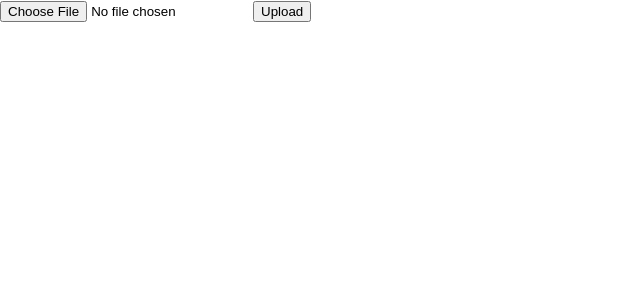
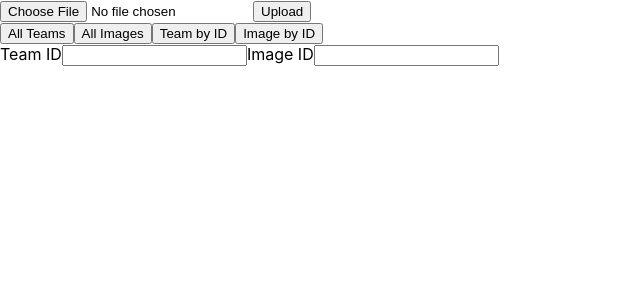
Before and after one commit to ianyyang/LeagueOracle, a React (Create React App) app: page / in a window 1280 px wide. Shown: the top 300 px of the page, without its empty margins (0-640 px from the left). Built offline with nearby package versions, Linux system fonts and the light colour scheme.

Commit message:
Image upload POST request now sends IDs of both Teams and Image models as response

```diff
--- a/src/App.js
+++ b/src/App.js
@@ -11,7 +11,13 @@ class App extends Component {
             validTypes: ['image/png', 'image/jpeg', 'image/jpg'],
             selectedFile: null,
             loaded: 0,
-            data: ''
+            data: '',
+            teamID: '',
+            imageID: '',
+            teams: [],
+            images: [],
+            team: [],
+            image: []
         }
     }
 
@@ -74,6 +80,40 @@ class App extends Component {
             .then(res => { this.setState({ data: res }) })
     }
 
+    // onClick handler for all teams button
+    allTeamsOnClickHandler = (event) => {
+        axios.post("http://localhost:5000/teams")
+            .then(res => { this.setState({ teams: res }) })
+    }
+
+    // onClick handler for all images button
+    allImagesOnClickHandler = (event) => {
+        axios.get("http://localhost:5000/images")
+            .then(res => { this.setState({ images: res }) })
+    }
+
+    // onClick handler for specific team button
+    idTeamsOnClickHandler = (event) => {
+        axios.post("http://localhost:5000/teams/", { _id: this.state.teamID })
+            .then(res => { this.setState({ team: res }) })
+    }
+
+    // onClick handler for specific image button
+    idImagesOnClickHandler = (event) => {
+        axios.get("http://localhost:5000/images/", { _id: this.state.imageID })
+            .then(res => { this.setState({ image: res }) })
+    }
+
+    // onChange handler for specific team input
+    idTeamsOnChangeHandler = (event) => {
+        this.setState({ teamID: event.target.value })
+    }
+
+    // onChange handler for specific image input
+    idImagesOnChangeHandler = (event) => {
+        this.setState({ imageID: event.target.value })
+    }
+
     render() {
         return (
             <div>
@@ -81,6 +121,20 @@ class App extends Component {
                     <input type="file" name="file" onChange={this.chooseFileOnChangeHandler} />
                     <button type="button" onClick={this.uploadFileOnClickHandler}>Upload</button>
                 </form>
+
+                <button type="button" onClick={this.allTeamsOnClickHandler}>All Teams</button>
+                <button type="button" onClick={this.allImagesOnClickHandler}>All Images</button>
+
+                <button type="button" onClick={this.idTeamsOnClickHandler}>Team by ID</button>
+                <button type="button" onClick={this.idImagesOnClickHandler}>Image by ID</button>
+
+                <form>
+                    <label>Team ID</label>
+                    <input type="text" onChange={this.idTeamsOnChangeHandler}/>
+
+                    <label>Image ID</label>
+                    <input type="text" onChange={this.idImagesOnChangeHandler}/>
+                </form>
             </div>
         )
     }
```
Also changed, not shown: 1 other file (tests, documents, lock files or other folders).
